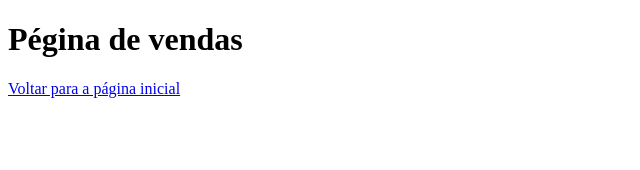
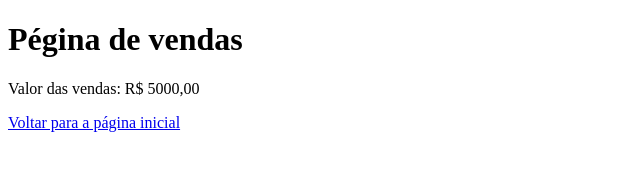
Before and after one commit to ErickSilva10/aulaGitHub, a plain HTML site: page vendas.html in a window 1280 px wide. Shown: the whole page, without its empty margins (0-640 px from the left). Drawn offline with Linux system fonts and the light colour scheme.

Commit message:
Adicionado valor de vendas

```diff
--- a/vendas.html
+++ b/vendas.html
@@ -8,6 +8,7 @@
 </head>
 <body>
     <h1>Pégina de vendas</h1>
+    <p>Valor das vendas: R$ 5000,00</p>
     <a href="index.html">Voltar para a página inicial</a>
 </body>
 </html>
```
